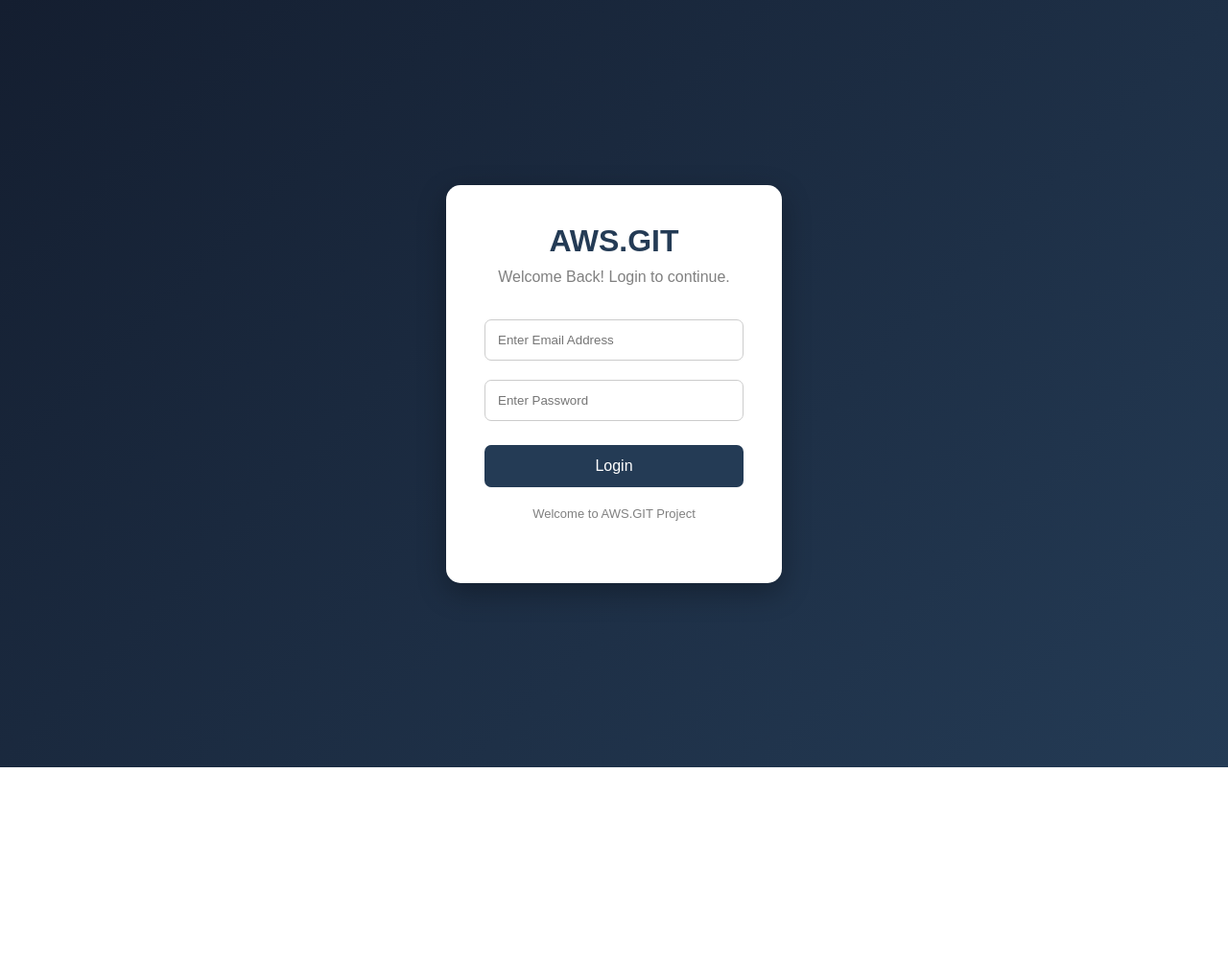
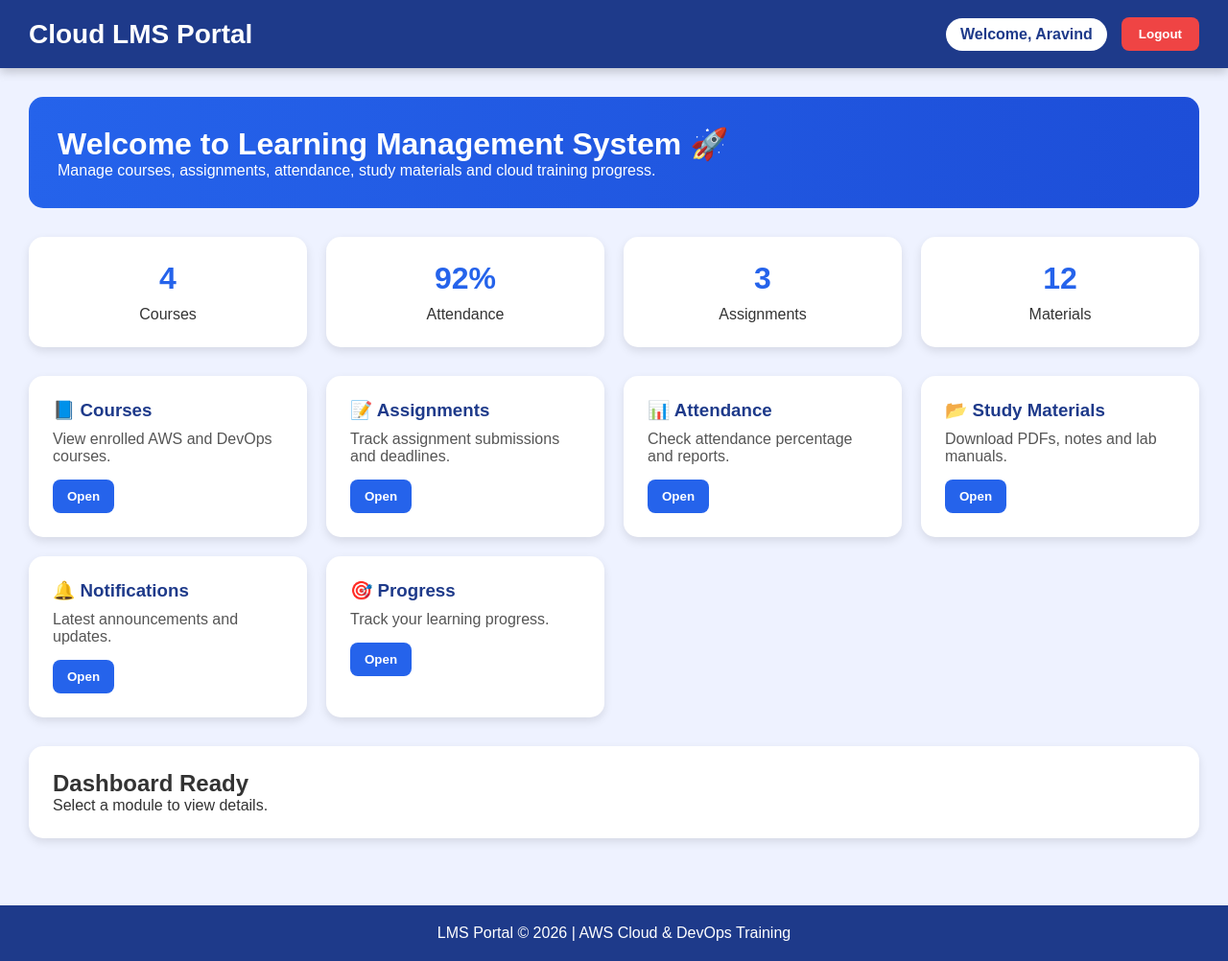
Before and after one commit to Jala-Kruthik/AWS, a plain HTML site: page INDEX.HTML in a window 1280 px wide. Shown: the whole page at 96% size. Before the commit the page ends 800 px from the top, so only its background shows below. Drawn offline with Linux system fonts and the light colour scheme.

Commit message:
Updated project

```diff
--- a/INDEX.HTML
+++ b/INDEX.HTML
@@ -1,123 +1,295 @@
 <!DOCTYPE html>
 <html lang="en">
+
 <head>
-    <meta charset="UTF-8">
-    <meta name="viewport" content="width=device-width, initial-scale=1.0">
-    <title>AWS.GIT | Login</title>
+
+  <meta charset="UTF-8" />
+  <meta name="viewport" content="width=device-width, initial-scale=1.0"/>
+
+  <title>Cloud LMS Portal</title>
 
   <style>
-        * {
-            margin: 0;
-            padding: 0;
-            box-sizing: border-box;
-            font-family: Arial, sans-serif;
+
+    *{
+      margin:0;
+      padding:0;
+      box-sizing:border-box;
     }
 
-        body {
-            height: 100vh;
-            display: flex;
-            justify-content: center;
-            align-items: center;
-            background: linear-gradient(135deg, #141e30, #243b55);
+    body{
+      font-family: Arial, sans-serif;
+      background:#eef2ff;
+      color:#333;
     }
 
-        .login-container {
-            width: 350px;
-            padding: 40px;
-            background: white;
-            border-radius: 15px;
-            box-shadow: 0 10px 30px rgba(0,0,0,0.3);
-            text-align: center;
+    header{
+      background:#1e3a8a;
+      color:white;
+      padding:18px 30px;
+      display:flex;
+      justify-content:space-between;
+      align-items:center;
+      box-shadow:0 4px 10px rgba(0,0,0,0.2);
     }
 
-        h1 {
-            color: #243b55;
-            margin-bottom: 10px;
+    header h2{
+      font-size:28px;
     }
 
-        p {
-            color: gray;
-            margin-bottom: 25px;
+    .top-right{
+      display:flex;
+      align-items:center;
+      gap:15px;
     }
 
-        input {
-            width: 100%;
-            padding: 13px;
-            margin: 10px 0;
-            border: 1px solid #ccc;
-            border-radius: 7px;
-            outline: none;
+    .profile{
+      background:white;
+      color:#1e3a8a;
+      padding:8px 15px;
+      border-radius:30px;
+      font-weight:bold;
     }
 
-        input:focus {
-            border-color: #243b55;
+    .logout-btn{
+      background:#ef4444;
+      color:white;
+      border:none;
+      padding:10px 18px;
+      border-radius:8px;
+      cursor:pointer;
+      font-weight:bold;
     }
 
-        button {
-            width: 100%;
-            padding: 13px;
-            margin-top: 15px;
-            background: #243b55;
-            color: white;
-            border: none;
-            border-radius: 7px;
-            cursor: pointer;
-            font-size: 16px;
+    .logout-btn:hover{
+      background:#dc2626;
     }
 
-        button:hover {
-            background: #141e30;
+    .container{
+      padding:30px;
     }
 
-        .footer {
-            margin-top: 20px;
-            font-size: 13px;
+    .welcome-banner{
+      background:linear-gradient(to right,#2563eb,#1d4ed8);
+      color:white;
+      padding:30px;
+      border-radius:15px;
+      margin-bottom:30px;
     }
+
+    .dashboard-stats{
+      display:grid;
+      grid-template-columns:repeat(auto-fit,minmax(220px,1fr));
+      gap:20px;
+      margin-bottom:30px;
+    }
+
+    .stat-card{
+      background:white;
+      padding:25px;
+      border-radius:15px;
+      box-shadow:0 4px 10px rgba(0,0,0,0.1);
+      text-align:center;
+    }
+
+    .stat-card h2{
+      color:#2563eb;
+      margin-bottom:10px;
+      font-size:32px;
+    }
+
+    .card-container{
+      display:grid;
+      grid-template-columns:repeat(auto-fit,minmax(250px,1fr));
+      gap:20px;
+    }
+
+    .card{
+      background:white;
+      padding:25px;
+      border-radius:15px;
+      box-shadow:0 4px 10px rgba(0,0,0,0.1);
+      transition:0.3s;
+    }
+
+    .card:hover{
+      transform:translateY(-5px);
+    }
+
+    .card h3{
+      color:#1e3a8a;
+      margin-bottom:10px;
+    }
+
+    .card p{
+      margin-bottom:15px;
+      color:#555;
+    }
+
+    button{
+      background:#2563eb;
+      color:white;
+      border:none;
+      padding:10px 15px;
+      border-radius:8px;
+      cursor:pointer;
+      font-weight:bold;
+    }
+
+    button:hover{
+      background:#1d4ed8;
+    }
+
+    #output{
+      margin-top:30px;
+      background:white;
+      padding:25px;
+      border-radius:15px;
+      box-shadow:0 4px 10px rgba(0,0,0,0.1);
+    }
+
+    table{
+      width:100%;
+      border-collapse:collapse;
+      margin-top:15px;
+    }
+
+    table th{
+      background:#2563eb;
+      color:white;
+      padding:12px;
+    }
+
+    table td{
+      padding:12px;
+      border:1px solid #ddd;
+    }
+
+    footer{
+      text-align:center;
+      padding:20px;
+      margin-top:40px;
+      background:#1e3a8a;
+      color:white;
+    }
+
   </style>
+
 </head>
 
 <body>
 
-    <div class="login-container">
+<header>
 
-        <h1>AWS.GIT</h1>
+  <h2>Cloud LMS Portal</h2>
 
-        <p>Welcome Back! Login to continue.</p>
+  <div class="top-right">
 
-        <form id="loginForm">
+    <div class="profile">
+      Welcome, Aravind
+    </div>
 
-            <input
-                type="email"
-                id="email"
-                placeholder="Enter Email Address"
-                required>
+    <button class="logout-btn" onclick="logout()">
+      Logout
+    </button>
 
-            <input
-                type="password"
-                id="password"
-                placeholder="Enter Password"
-                required>
+  </div>
 
-            <button type="submit">Login</button>
+</header>
 
-        </form>
+<div class="container">
 
-        <div class="footer">
-            <p>Welcome to AWS.GIT Project</p>
+  <div class="welcome-banner">
+
+    <h1>Welcome to Learning Management System 🚀</h1>
+
+    <p>
+      Manage courses, assignments, attendance,
+      study materials and cloud training progress.
+    </p>
+
+  </div>
+
+  <div class="dashboard-stats">
+
+    <div class="stat-card">
+      <h2>4</h2>
+      <p>Courses</p>
+    </div>
+
+    <div class="stat-card">
+      <h2>92%</h2>
+      <p>Attendance</p>
+    </div>
+
+    <div class="stat-card">
+      <h2>3</h2>
+      <p>Assignments</p>
+    </div>
+
+    <div class="stat-card">
+      <h2>12</h2>
+      <p>Materials</p>
     </div>
 
   </div>
 
-    <script>
-        document.getElementById("loginForm").addEventListener("submit",
-            function(event) {
-                event.preventDefault();
+  <div class="card-container">
 
-                alert("Login page working successfully!");
+    <div class="card">
+      <h3>📘 Courses</h3>
+      <p>View enrolled AWS and DevOps courses.</p>
+      <button onclick="viewCourses()">Open</button>
+    </div>
 
-            }
-        );
-    </script>
+    <div class="card">
+      <h3>📝 Assignments</h3>
+      <p>Track assignment submissions and deadlines.</p>
+      <button onclick="viewAssignments()">Open</button>
+    </div>
+
+    <div class="card">
+      <h3>📊 Attendance</h3>
+      <p>Check attendance percentage and reports.</p>
+      <button onclick="viewAttendance()">Open</button>
+    </div>
+
+    <div class="card">
+      <h3>📂 Study Materials</h3>
+      <p>Download PDFs, notes and lab manuals.</p>
+      <button onclick="viewMaterials()">Open</button>
+    </div>
+
+    <div class="card">
+      <h3>🔔 Notifications</h3>
+      <p>Latest announcements and updates.</p>
+      <button onclick="viewNotifications()">Open</button>
+    </div>
+
+    <div class="card">
+      <h3>🎯 Progress</h3>
+      <p>Track your learning progress.</p>
+      <button onclick="viewProgress()">Open</button>
+    </div>
+
+  </div>
+
+  <div id="output">
+
+    <h2>Dashboard Ready</h2>
+
+    <p>Select a module to view details.</p>
+
+  </div>
+
+</div>
+
+<footer>
+
+  LMS Portal © 2026 | AWS Cloud & DevOps Training
+
+</footer>
+
+<script src="app.js"></script>
 
 </body>
 </html>
--- /dev/null
+++ b/app.js
@@ -0,0 +1,79 @@
+function viewCourses() {
+
+    document.getElementById("output").innerHTML = `
+
+        <h2>📘 My Courses</h2>
+
+        <div style="display:grid;
+                    grid-template-columns:repeat(auto-fit,minmax(300px,1fr));
+                    gap:20px;
+                    margin-top:20px;">
+
+            <div style="background:#f8fafc;
+                        padding:15px;
+                        border-radius:12px;
+                        box-shadow:0 4px 10px rgba(0,0,0,0.1);">
+
+                <h3>AWS Cloud Computing</h3>
+
+                <iframe width="100%" height="200"
+                    src="https://www.youtube.com/embed/ulprqHHWlng"
+                    title="AWS Course"
+                    frameborder="0"
+                    allowfullscreen>
+                </iframe>
+
+            </div>
+
+            <div style="background:#f8fafc;
+                        padding:15px;
+                        border-radius:12px;
+                        box-shadow:0 4px 10px rgba(0,0,0,0.1);">
+
+                <h3>DevOps Engineering</h3>
+
+                <iframe width="100%" height="200"
+                    src="https://www.youtube.com/embed/9pZ2xmsSDdo"
+                    title="DevOps Course"
+                    frameborder="0"
+                    allowfullscreen>
+                </iframe>
+
+            </div>
+
+            <div style="background:#f8fafc;
+                        padding:15px;
+                        border-radius:12px;
+                        box-shadow:0 4px 10px rgba(0,0,0,0.1);">
+
+                <h3>Linux Administration</h3>
+
+                <iframe width="100%" height="200"
+                    src="https://www.youtube.com/embed/sWbUDq4S6Y8"
+                    title="Linux Course"
+                    frameborder="0"
+                    allowfullscreen>
+                </iframe>
+
+            </div>
+
+            <div style="background:#f8fafc;
+                        padding:15px;
+                        border-radius:12px;
+                        box-shadow:0 4px 10px rgba(0,0,0,0.1);">
+
+                <h3>Python Programming</h3>
+
+                <iframe width="100%" height="200"
+                    src="https://www.youtube.com/embed/_uQrJ0TkZlc"
+                    title="Python Course"
+                    frameborder="0"
+                    allowfullscreen>
+                </iframe>
+
+            </div>
+
+        </div>
+
+    `;
+}
```
Also changed, not shown: 1 other file. Lines whose indentation alone changed are shown as unchanged.
